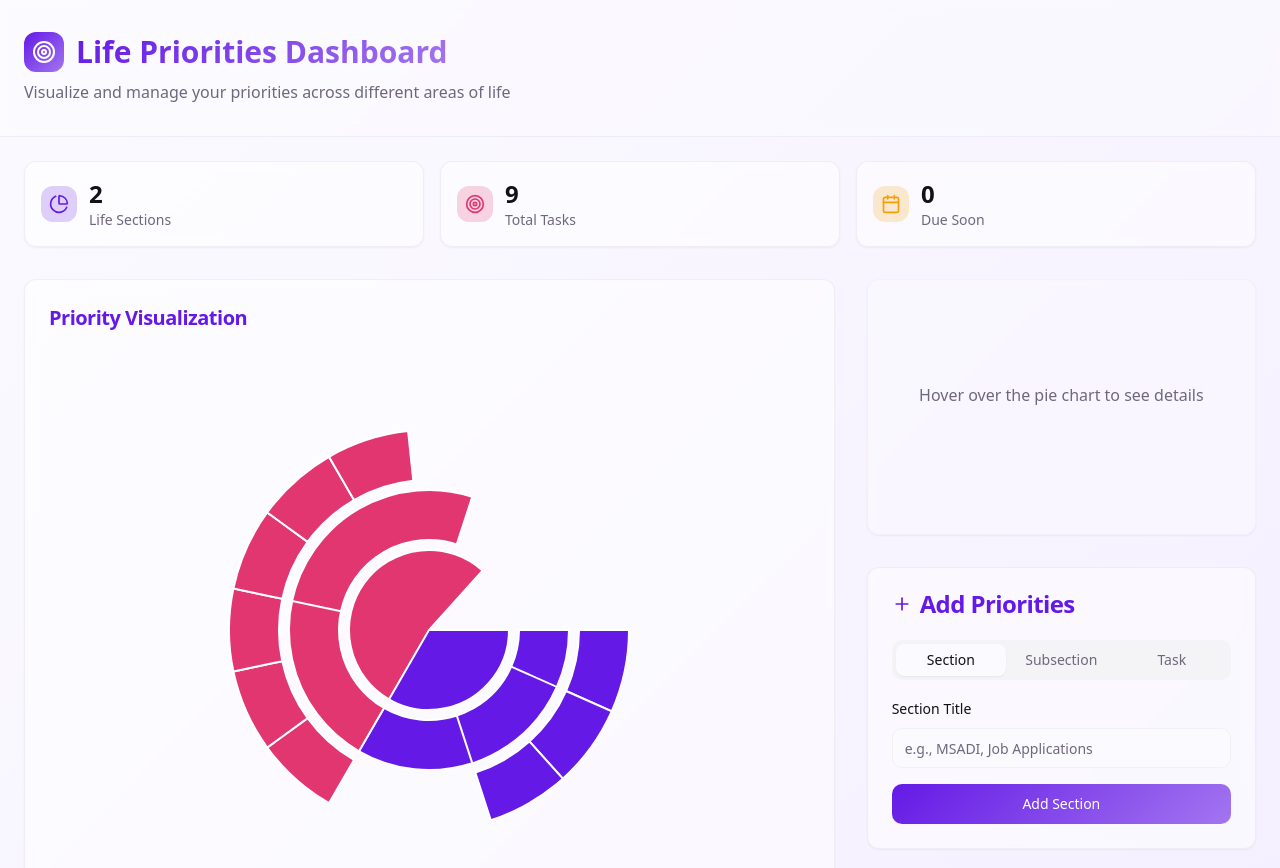
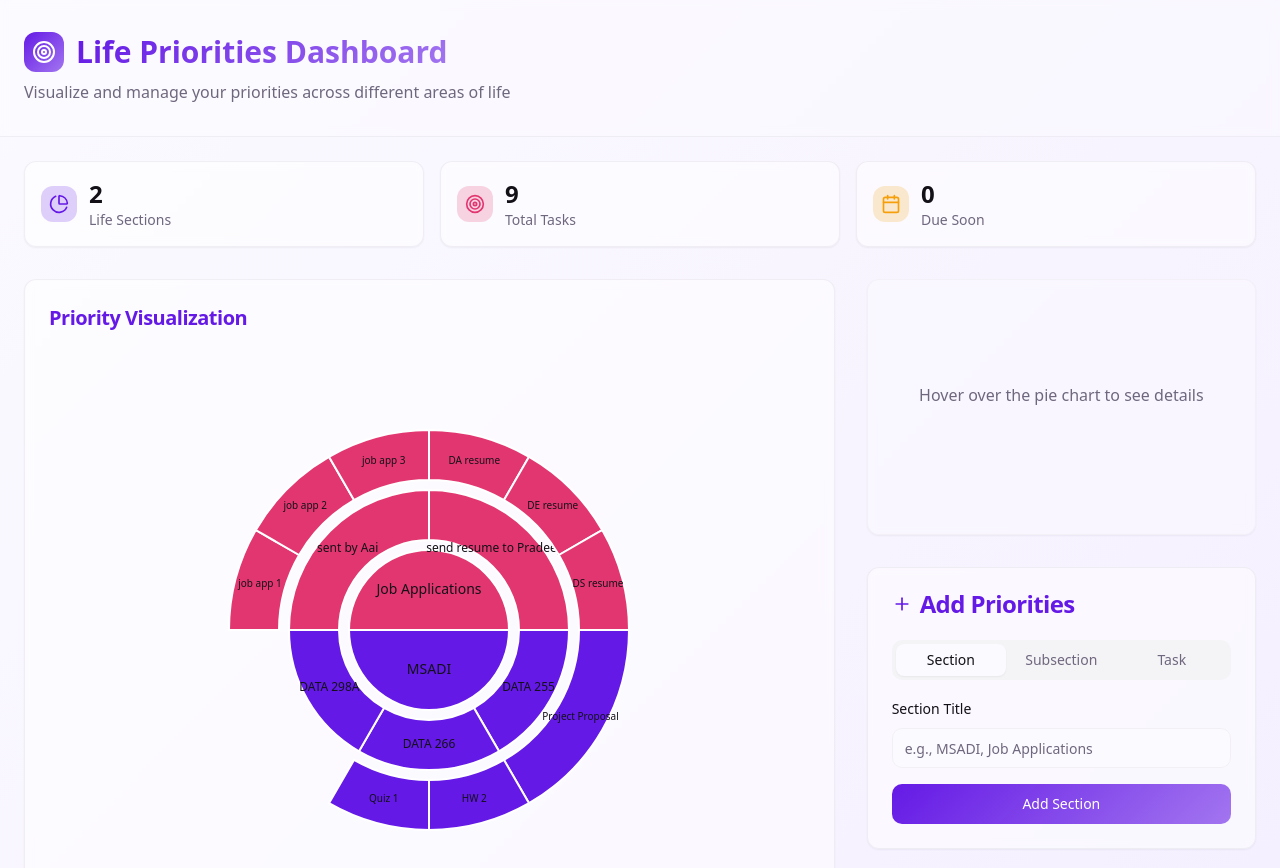
Before and after one commit to AnvayB/PriorityVizualizer, a React (Vite) app: page / in a window 1280 px wide. Shown: the top 868 px of the page. Built offline with nearby package versions, Linux system fonts and the light colour scheme; the HTML template or start-up script is replaced by a standard one.

Commit message:
Add dynamic pie chart titles

```diff
--- a/src/components/PieChart.tsx
+++ b/src/components/PieChart.tsx
@@ -22,76 +22,84 @@ const PieChart: React.FC<PieChartProps> = ({ sections, onHover }) => {
 
   const chartData = useMemo(() => {
     const slices: ChartSlice[] = [];
-    const totalItems = sections.reduce((total, section) => {
-      const subsectionCount = section.subsections.length || 1;
-      const taskCount = section.subsections.reduce((sum, sub) => sum + (sub.tasks.length || 1), 0);
-      return total + subsectionCount + taskCount;
-    }, 0);
+
+    if (sections.length === 0) return [];
 
     let currentAngle = 0;
     const baseRadius = 80;
     const subsectionRadius = 140;
     const taskRadius = 200;
 
+    // Each section gets equal portion of 360 degrees
+    const sectionAngle = 360 / sections.length;
+
     sections.forEach((section, sectionIndex) => {
       const sectionColor = CHART_COLORS[sectionIndex % CHART_COLORS.length];
-      const subsectionCount = section.subsections.length || 1;
-      const totalSectionTasks = section.subsections.reduce((sum, sub) => sum + (sub.tasks.length || 1), 0);
-      const sectionAngle = (360 * (subsectionCount + totalSectionTasks)) / totalItems;
+      const sectionStartAngle = currentAngle;
+      const sectionEndAngle = currentAngle + sectionAngle;
 
       // Add section slice
       slices.push({
         section,
-        startAngle: currentAngle,
-        endAngle: currentAngle + sectionAngle,
+        startAngle: sectionStartAngle,
+        endAngle: sectionEndAngle,
         radius: baseRadius,
         level: 'section',
         color: sectionColor,
       });
 
-      // Add subsection slices
+      // Calculate subsection angles within this section
+      const subsectionCount = Math.max(section.subsections.length, 1);
+      const subsectionAngleSize = sectionAngle / subsectionCount;
+      let subsectionCurrentAngle = sectionStartAngle;
+
+      if (section.subsections.length > 0) {
         section.subsections.forEach((subsection, subIndex) => {
-        const taskCount = subsection.tasks.length || 1;
-        const subsectionAngle = (360 * (1 + taskCount)) / totalItems;
+          const subsectionStartAngle = subsectionCurrentAngle;
+          const subsectionEndAngle = subsectionCurrentAngle + subsectionAngleSize;
           const subsectionColor = sectionColor.replace(')', ', 0.7)').replace('hsl(', 'hsla(');
 
           slices.push({
             section,
             subsection,
-          startAngle: currentAngle,
-          endAngle: currentAngle + subsectionAngle,
+            startAngle: subsectionStartAngle,
+            endAngle: subsectionEndAngle,
             radius: subsectionRadius,
             level: 'subsection',
             color: subsectionColor,
           });
 
-        // Add task slices
+          // Calculate task angles within this subsection
+          const taskCount = Math.max(subsection.tasks.length, 1);
+          const taskAngleSize = subsectionAngleSize / taskCount;
+          let taskCurrentAngle = subsectionStartAngle;
+
+          if (subsection.tasks.length > 0) {
             subsection.tasks.forEach((task, taskIndex) => {
-          const taskAngle = (360 * 1) / totalItems;
+              const taskStartAngle = taskCurrentAngle;
+              const taskEndAngle = taskCurrentAngle + taskAngleSize;
               const taskColor = subsectionColor.replace('0.7', '0.5');
 
               slices.push({
                 section,
                 subsection,
                 task,
-            startAngle: currentAngle,
-            endAngle: currentAngle + taskAngle,
+                startAngle: taskStartAngle,
+                endAngle: taskEndAngle,
                 radius: taskRadius,
                 level: 'task',
                 color: taskColor,
               });
 
-          currentAngle += taskAngle;
+              taskCurrentAngle += taskAngleSize;
             });
+          }
 
-        if (subsection.tasks.length === 0) {
-          currentAngle += subsectionAngle;
+          subsectionCurrentAngle += subsectionAngleSize;
+        });
       }
-      });
 
-      if (section.subsections.length === 0) {
       currentAngle += sectionAngle;
-      }
     });
 
     return slices;
@@ -142,12 +150,43 @@ const PieChart: React.FC<PieChartProps> = ({ sections, onHover }) => {
     }
   };
 
+  const getTextPosition = (slice: ChartSlice) => {
+    const midAngle = (slice.startAngle + slice.endAngle) / 2;
+    const midAngleRad = (midAngle * Math.PI) / 180;
+    const innerRadius = getInnerRadius(slice.level);
+    const textRadius = (innerRadius + slice.radius) / 2;
+
+    const x = 250 + textRadius * Math.cos(midAngleRad);
+    const y = 250 + textRadius * Math.sin(midAngleRad);
+
+    return { x, y, angle: midAngle };
+  };
+
+  const getSliceText = (slice: ChartSlice) => {
+    switch (slice.level) {
+      case 'section':
+        return slice.section.title;
+      case 'subsection':
+        return slice.subsection?.title || '';
+      case 'task':
+        return slice.task?.title || '';
+      default:
+        return '';
+    }
+  };
+
+  const shouldShowText = (slice: ChartSlice) => {
+    // Only show text if the slice is large enough
+    const angleDiff = slice.endAngle - slice.startAngle;
+    return angleDiff > 15; // Show text only if slice is larger than 15 degrees
+  };
+
   return (
     <div className="flex justify-center items-center">
       <svg width="500" height="500" className="drop-shadow-soft">
         {chartData.map((slice, index) => (
+          <g key={index}>
             <path
-            key={index}
               d={createPath(
                 slice.startAngle,
                 slice.endAngle,
@@ -164,6 +203,21 @@ const PieChart: React.FC<PieChartProps> = ({ sections, onHover }) => {
               onMouseEnter={() => handleMouseEnter(slice)}
               onMouseLeave={handleMouseLeave}
             />
+            {shouldShowText(slice) && (
+              <text
+                x={getTextPosition(slice).x}
+                y={getTextPosition(slice).y}
+                textAnchor="middle"
+                dominantBaseline="middle"
+                className="fill-foreground text-xs font-medium pointer-events-none"
+                style={{
+                  fontSize: slice.level === 'section' ? '14px' : slice.level === 'subsection' ? '12px' : '10px',
+                }}
+              >
+                {getSliceText(slice)}
+              </text>
+            )}
+          </g>
         ))}
       </svg>
     </div>
```
Lines whose indentation alone changed are shown as unchanged.
